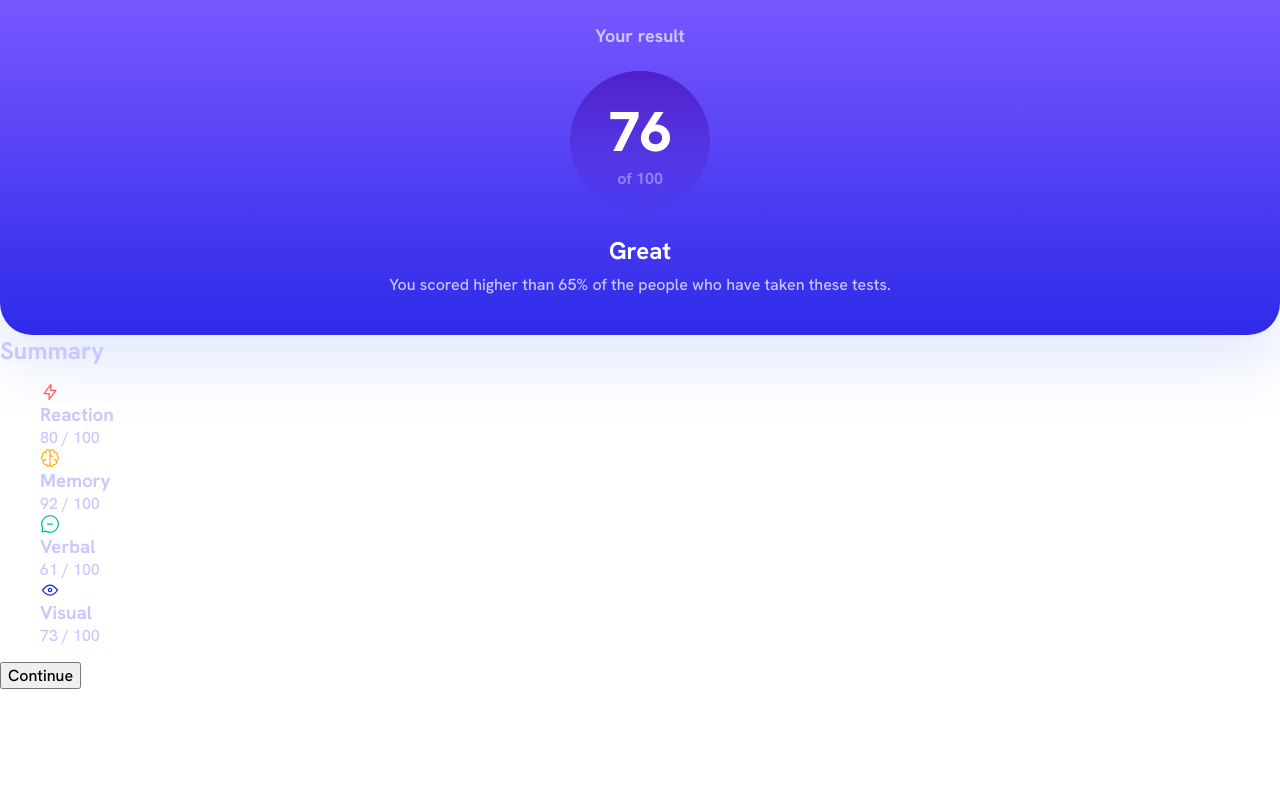
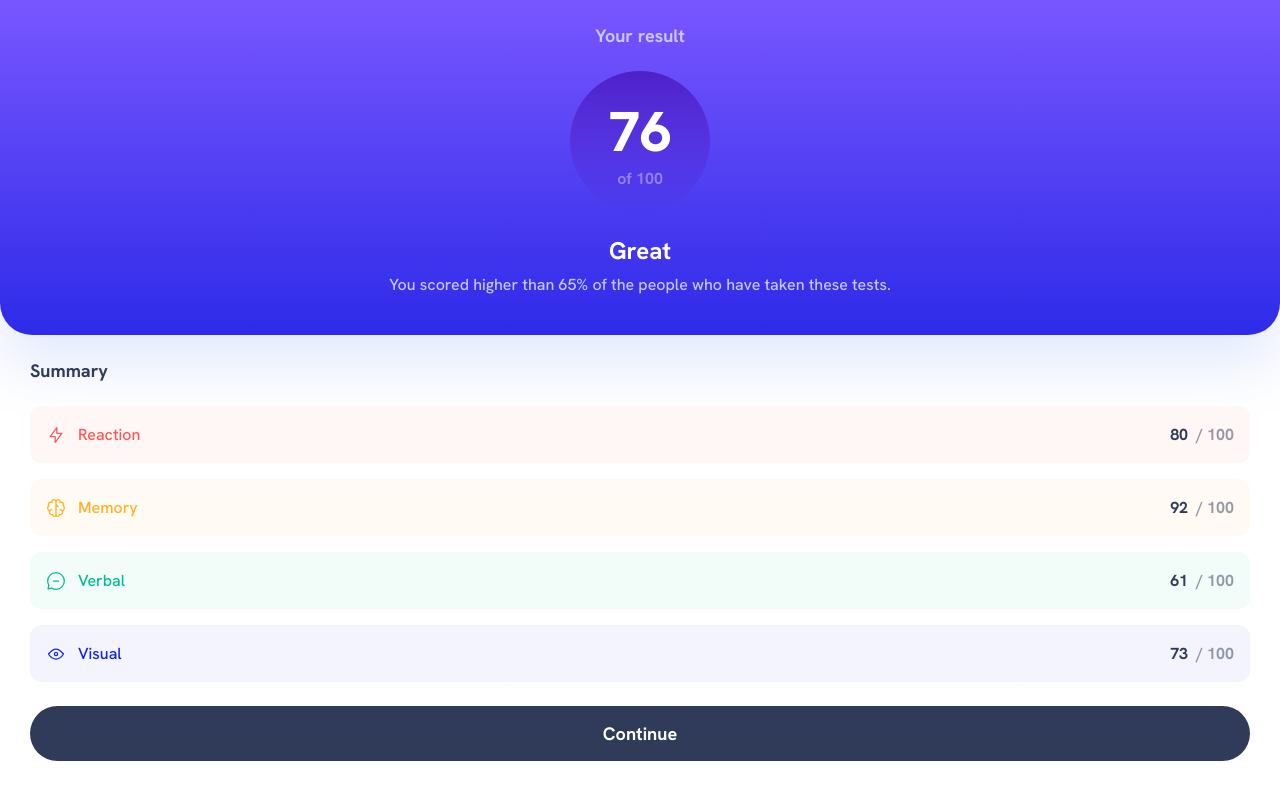
Before and after one commit to WesselKonstantinov/results-summary-component, a plain HTML site: page index.html in a window 1280 px wide. Drawn offline with Linux system fonts and the light colour scheme.

Commit message:
Style summary section

```diff
--- a/index.html
+++ b/index.html
@@ -31,7 +31,7 @@
         <div class="summary">
           <h2 class="summary__heading">Summary</h2>
           <ul role="list" class="summary__list">
-            <li role="listitem" class="summary__item">
+            <li role="listitem" class="summary__item summary__item--reaction">
               <img
                 src="./assets/images/icon-reaction.svg"
                 alt=""
@@ -41,10 +41,11 @@
               />
               <h3 class="summary__category">Reaction</h3>
               <p class="summary__score">
-                <span class="summary__total">80</span> / 100
+                <span class="summary__points">80</span>
+                <span class="summary__total"> / 100</span>
               </p>
             </li>
-            <li role="listitem" class="summary__item">
+            <li role="listitem" class="summary__item summary__item--memory">
               <img
                 src="./assets/images/icon-memory.svg"
                 alt=""
@@ -54,10 +55,11 @@
               />
               <h3 class="summary__category">Memory</h3>
               <p class="summary__score">
-                <span class="summary__total">92</span> / 100
+                <span class="summary__points">92</span>
+                <span class="summary__total"> / 100</span>
               </p>
             </li>
-            <li role="listitem" class="summary__item">
+            <li role="listitem" class="summary__item summary__item--verbal">
               <img
                 src="./assets/images/icon-verbal.svg"
                 alt=""
@@ -67,10 +69,11 @@
               />
               <h3 class="summary__category">Verbal</h3>
               <p class="summary__score">
-                <span class="summary__total">61</span> / 100
+                <span class="summary__points">61</span>
+                <span class="summary__total"> / 100</span>
               </p>
             </li>
-            <li role="listitem" class="summary__item">
+            <li role="listitem" class="summary__item summary__item--visual">
               <img
                 src="./assets/images/icon-visual.svg"
                 alt=""
@@ -80,7 +83,8 @@
               />
               <h3 class="summary__category">Visual</h3>
               <p class="summary__score">
-                <span class="summary__total">73</span> / 100
+                <span class="summary__points">73</span>
+                <span class="summary__total">/ 100</span>
               </p>
             </li>
           </ul>
--- a/styles.css
+++ b/styles.css
@@ -180,3 +180,104 @@ body {
   font-weight: var(--font-weight-bold);
   color: var(--color-white);
 }
+
+.summary {
+  padding: 1.5rem 1.875rem 1.875rem;
+}
+
+.summary > * + * {
+  margin-top: var(--flow-space, 1.5rem);
+}
+
+.summary__heading {
+  font-size: 1.125rem;
+  font-weight: var(--font-weight-bold);
+  color: var(--color-gray-blue);
+}
+
+.summary__button {
+  cursor: pointer;
+  padding: 1rem;
+  width: 100%;
+  font-size: 1.125rem;
+  font-weight: var(--font-weight-bold);
+  color: var(--color-white);
+  background: var(--color-gray-blue);
+  border: none;
+  border-radius: 8rem;
+}
+
+.summary__list {
+  margin-bottom: 0;
+  padding: 0;
+}
+
+.summary__list > * + * {
+  margin-top: 1rem;
+}
+
+.summary__item {
+  display: flex;
+  align-items: center;
+  gap: 0.75rem;
+  padding: 1.125rem 1rem;
+  border-radius: 0.75rem;
+  background-image: linear-gradient(
+    0deg,
+    rgb(255 255 255 / 0.95) 0%,
+    rgb(255 255 255 / 0.95) 100%
+  );
+}
+
+.summary__item--reaction {
+  color: var(--color-light-red);
+  background-color: var(--color-light-red);
+}
+
+.summary__item--memory {
+  color: var(--color-orangey-yellow);
+  background-color: var(--color-orangey-yellow);
+}
+
+.summary__item--verbal {
+  color: var(--color-green-teal);
+  background-color: var(--color-green-teal);
+}
+
+.summary__item--visual {
+  color: var(--color-cobalt-blue);
+  background-color: var(--color-cobalt-blue);
+}
+
+.summary__icon {
+  width: 1.25rem;
+  height: 1.25rem;
+}
+
+.summary__category {
+  font-size: 1rem;
+  font-weight: var(--font-weight-medium);
+}
+
+.summary__score {
+  margin-left: auto;
+  font-weight: var(--font-weight-bold);
+  color: var(--color-gray-blue);
+}
+
+.summary__total {
+  margin-left: 0.25rem;
+  opacity: 0.5;
+}
+
+.summary__button:focus-visible {
+  outline: 0.3rem solid var(--color-gray-blue);
+  outline-offset: 0.3rem;
+}
+
+.summary__button:hover {
+  background: linear-gradient(
+    var(--color-light-slate-blue),
+    var(--color-light-royal-blue)
+  );
+}
```
